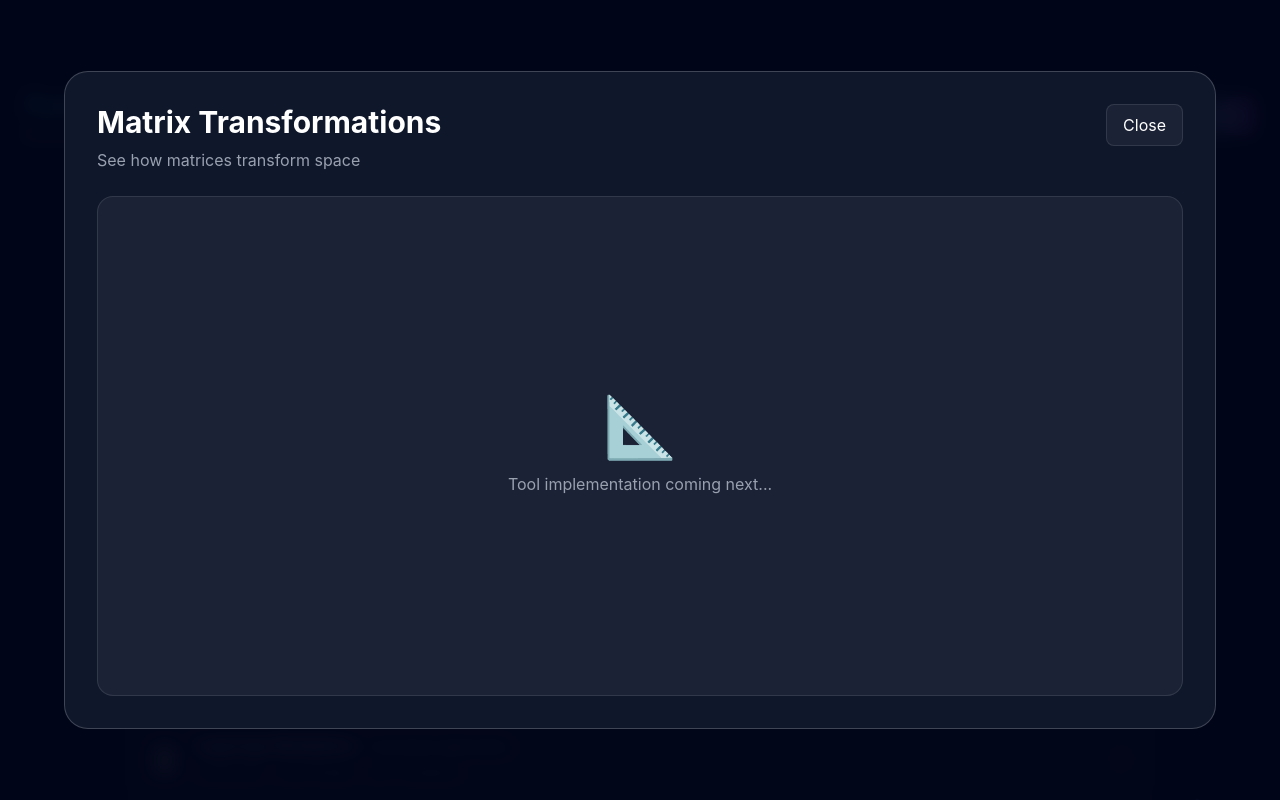
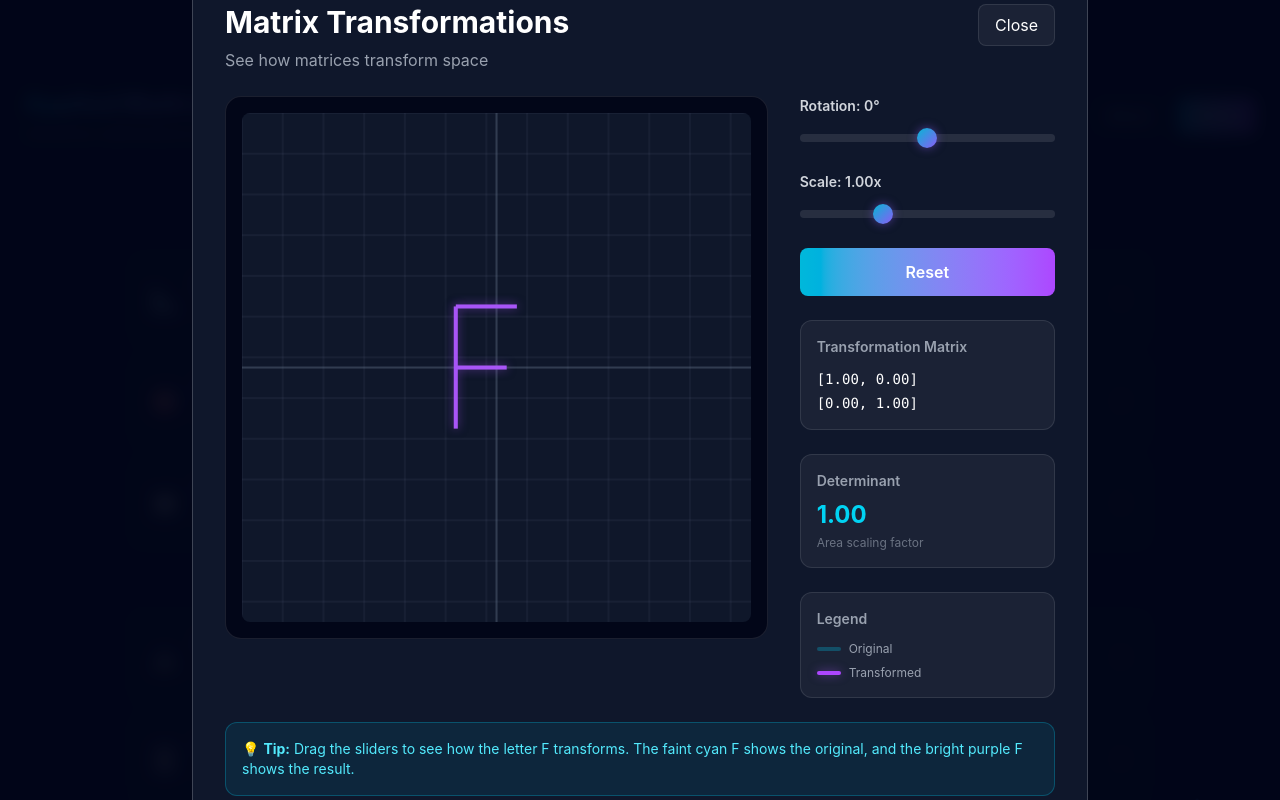
Before and after one commit to TedTes/operum, a React (Vite) app: page / in a window 1280 px wide. Both pictures are taken after a click on the element 640 px from the left and 299 px from the top of the page. Shown: the top 800 px of the page. Built offline with nearby package versions, Linux system fonts and the light colour scheme.

Commit message:
add matrix letter transform component

```diff
--- a/src/components/Home.jsx
+++ b/src/components/Home.jsx
@@ -1,4 +1,5 @@
 import React, { useState, useEffect, useRef, Fragment } from 'react';
+import MatrixTransform from './MatrixTransform';
 
 const Home = () => {
   const canvasRef = useRef(null);
@@ -458,8 +459,12 @@ const Home = () => {
           </div>
         </div>
 
-        {/* Tool Workspace - Placeholder */}
+        {/* Tool Workspace */}
         {selectedTool && (
+          <>
+            {selectedTool === 'matrix-transform' ? (
+              <MatrixTransform onClose={() => setSelectedTool(null)} />
+            ) : (
               <div
                 className="fixed inset-0 bg-slate-950/95 backdrop-blur-sm z-50 flex items-center justify-center p-6"
                 onClick={() => setSelectedTool(null)}
@@ -485,7 +490,7 @@ const Home = () => {
                     </button>
                   </div>
 
-              {/* Tool content will go here */}
+                  {/* Tool content placeholder */}
                   <div className="bg-white/5 rounded-2xl border border-white/10 p-8 min-h-[500px] flex items-center justify-center">
                     <div className="text-center">
                       <div className="text-6xl mb-4">
@@ -499,6 +504,8 @@ const Home = () => {
                 </div>
               </div>
             )}
+          </>
+        )}
 
       </div>
     </div>
--- /dev/null
+++ b/src/components/MatrixTransform.jsx
@@ -0,0 +1,294 @@
+import React, { useState, useEffect, useRef } from 'react';
+
+const MatrixTransform = ({ onClose }) => {
+  const canvasRef = useRef(null);
+  const [rotation, setRotation] = useState(0);
+  const [scale, setScale] = useState(1);
+
+  // Letter F shape coordinates (relative to center)
+  const letterF = [
+    // Vertical line
+    { x: -40, y: -60 }, { x: -40, y: 60 },
+    // Top horizontal
+    { x: -40, y: -60 }, { x: 20, y: -60 },
+    // Middle horizontal
+    { x: -40, y: 0 }, { x: 10, y: 0 }
+  ];
+
+  // Create transformation matrix
+  const getTransformMatrix = () => {
+    const theta = (rotation * Math.PI) / 180;
+    const cos = Math.cos(theta);
+    const sin = Math.sin(theta);
+
+    // Combined rotation and scale matrix
+    return [
+      [scale * cos, -scale * sin],
+      [scale * sin, scale * cos]
+    ];
+  };
+
+  // Apply matrix to a point
+  const transformPoint = (point, matrix) => {
+    return {
+      x: matrix[0][0] * point.x + matrix[0][1] * point.y,
+      y: matrix[1][0] * point.x + matrix[1][1] * point.y
+    };
+  };
+
+  // Calculate determinant
+  const getDeterminant = (matrix) => {
+    return matrix[0][0] * matrix[1][1] - matrix[0][1] * matrix[1][0];
+  };
+
+  // Draw on canvas
+  useEffect(() => {
+    const canvas = canvasRef.current;
+    if (!canvas) return;
+
+    const ctx = canvas.getContext('2d');
+    const width = canvas.width;
+    const height = canvas.height;
+    const centerX = width / 2;
+    const centerY = height / 2;
+
+    // Clear canvas
+    ctx.fillStyle = '#0f172a';
+    ctx.fillRect(0, 0, width, height);
+
+    // Draw grid
+    ctx.strokeStyle = 'rgba(100, 116, 139, 0.2)';
+    ctx.lineWidth = 1;
+
+    // Vertical lines
+    for (let x = 0; x <= width; x += 40) {
+      ctx.beginPath();
+      ctx.moveTo(x, 0);
+      ctx.lineTo(x, height);
+      ctx.stroke();
+    }
+
+    // Horizontal lines
+    for (let y = 0; y <= height; y += 40) {
+      ctx.beginPath();
+      ctx.moveTo(0, y);
+      ctx.lineTo(width, y);
+      ctx.stroke();
+    }
+
+    // Draw axes (original)
+    ctx.strokeStyle = 'rgba(100, 116, 139, 0.4)';
+    ctx.lineWidth = 2;
+
+    // X-axis
+    ctx.beginPath();
+    ctx.moveTo(0, centerY);
+    ctx.lineTo(width, centerY);
+    ctx.stroke();
+
+    // Y-axis
+    ctx.beginPath();
+    ctx.moveTo(centerX, 0);
+    ctx.lineTo(centerX, height);
+    ctx.stroke();
+
+    // Get transformation matrix
+    const matrix = getTransformMatrix();
+
+    // Draw original F (faint)
+    ctx.strokeStyle = 'rgba(6, 182, 212, 0.3)';
+    ctx.lineWidth = 3;
+
+    for (let i = 0; i < letterF.length; i += 2) {
+      ctx.beginPath();
+      ctx.moveTo(centerX + letterF[i].x, centerY + letterF[i].y);
+      ctx.lineTo(centerX + letterF[i + 1].x, centerY + letterF[i + 1].y);
+      ctx.stroke();
+    }
+
+    // Draw transformed F (bold)
+    const transformedF = letterF.map(p => transformPoint(p, matrix));
+
+    ctx.strokeStyle = 'rgba(168, 85, 247, 1)';
+    ctx.lineWidth = 4;
+    ctx.shadowBlur = 10;
+    ctx.shadowColor = 'rgba(168, 85, 247, 0.5)';
+
+    for (let i = 0; i < transformedF.length; i += 2) {
+      ctx.beginPath();
+      ctx.moveTo(centerX + transformedF[i].x, centerY + transformedF[i].y);
+      ctx.lineTo(centerX + transformedF[i + 1].x, centerY + transformedF[i + 1].y);
+      ctx.stroke();
+    }
+
+    ctx.shadowBlur = 0;
+
+  }, [rotation, scale]);
+
+  const handleReset = () => {
+    setRotation(0);
+    setScale(1);
+  };
+
+  const matrix = getTransformMatrix();
+  const determinant = getDeterminant(matrix);
+
+  return (
+    <div className="fixed inset-0 bg-slate-950/95 backdrop-blur-sm z-50 flex items-center justify-center p-6">
+      <div className="bg-slate-900 rounded-3xl border border-white/20 max-w-4xl w-full p-8">
+        {/* Header */}
+        <div className="flex justify-between items-start mb-6">
+          <div>
+            <h2 className="text-3xl font-bold text-white mb-2">
+              Matrix Transformations
+            </h2>
+            <p className="text-gray-400">See how matrices transform space</p>
+          </div>
+          <button
+            onClick={onClose}
+            className="px-4 py-2 bg-white/5 hover:bg-white/10 rounded-lg border border-white/10 transition-colors"
+          >
+            Close
+          </button>
+        </div>
+
+        <div className="grid grid-cols-1 lg:grid-cols-3 gap-8">
+          {/* Canvas */}
+          <div className="lg:col-span-2">
+            <div className="bg-slate-950 rounded-2xl border border-white/10 p-4">
+              <canvas
+                ref={canvasRef}
+                width={500}
+                height={500}
+                className="w-full rounded-lg"
+              />
+            </div>
+          </div>
+
+          {/* Controls */}
+          <div className="space-y-6">
+            {/* Rotation Control */}
+            <div>
+              <label className="block text-sm font-semibold text-gray-300 mb-2">
+                Rotation: {rotation}°
+              </label>
+              <input
+                type="range"
+                min="-180"
+                max="180"
+                value={rotation}
+                onChange={(e) => setRotation(Number(e.target.value))}
+                className="w-full h-2 bg-white/10 rounded-lg appearance-none cursor-pointer slider"
+              />
+            </div>
+
+            {/* Scale Control */}
+            <div>
+              <label className="block text-sm font-semibold text-gray-300 mb-2">
+                Scale: {scale.toFixed(2)}x
+              </label>
+              <input
+                type="range"
+                min="0.1"
+                max="3"
+                step="0.1"
+                value={scale}
+                onChange={(e) => setScale(Number(e.target.value))}
+                className="w-full h-2 bg-white/10 rounded-lg appearance-none cursor-pointer slider"
+              />
+            </div>
+
+            {/* Reset Button */}
+            <button
+              onClick={handleReset}
+              className="w-full px-4 py-3 bg-gradient-to-r from-cyan-500 to-purple-500 rounded-lg font-semibold hover:shadow-lg hover:shadow-cyan-500/30 transition-all"
+            >
+              Reset
+            </button>
+
+            {/* Matrix Display */}
+            <div className="bg-white/5 rounded-xl border border-white/10 p-4">
+              <h3 className="text-sm font-semibold text-gray-400 mb-3">
+                Transformation Matrix
+              </h3>
+              <div className="font-mono text-sm text-white space-y-1">
+                <div>
+                  [{matrix[0][0].toFixed(2)}, {matrix[0][1].toFixed(2)}]
+                </div>
+                <div>
+                  [{matrix[1][0].toFixed(2)}, {matrix[1][1].toFixed(2)}]
+                </div>
+              </div>
+            </div>
+
+            {/* Determinant */}
+            <div className="bg-white/5 rounded-xl border border-white/10 p-4">
+              <h3 className="text-sm font-semibold text-gray-400 mb-2">
+                Determinant
+              </h3>
+              <div className="text-2xl font-bold text-cyan-400">
+                {determinant.toFixed(2)}
+              </div>
+              <p className="text-xs text-gray-500 mt-1">
+                Area scaling factor
+              </p>
+            </div>
+
+            {/* Legend */}
+            <div className="bg-white/5 rounded-xl border border-white/10 p-4">
+              <h3 className="text-sm font-semibold text-gray-400 mb-3">
+                Legend
+              </h3>
+              <div className="space-y-2 text-xs">
+                <div className="flex items-center gap-2">
+                  <div className="w-6 h-1 bg-cyan-500/30 rounded"></div>
+                  <span className="text-gray-400">Original</span>
+                </div>
+                <div className="flex items-center gap-2">
+                  <div className="w-6 h-1 bg-purple-500 rounded shadow-glow"></div>
+                  <span className="text-gray-400">Transformed</span>
+                </div>
+              </div>
+            </div>
+          </div>
+        </div>
+
+        {/* Instructions */}
+        <div className="mt-6 bg-cyan-500/10 border border-cyan-500/30 rounded-xl p-4">
+          <p className="text-sm text-cyan-300">
+            💡 <strong>Tip:</strong> Drag the sliders to see how the letter F transforms.
+            The faint cyan F shows the original, and the bright purple F shows the result.
+          </p>
+        </div>
+      </div>
+
+      <style jsx>{`
+        .slider::-webkit-slider-thumb {
+          appearance: none;
+          width: 20px;
+          height: 20px;
+          border-radius: 50%;
+          background: linear-gradient(135deg, #06b6d4, #8b5cf6);
+          cursor: pointer;
+          box-shadow: 0 0 10px rgba(139, 92, 246, 0.5);
+        }
+
+        .slider::-moz-range-thumb {
+          width: 20px;
+          height: 20px;
+          border-radius: 50%;
+          background: linear-gradient(135deg, #06b6d4, #8b5cf6);
+          cursor: pointer;
+          border: none;
+          box-shadow: 0 0 10px rgba(139, 92, 246, 0.5);
+        }
+
+        .shadow-glow {
+          box-shadow: 0 0 10px rgba(168, 85, 247, 0.5);
+        }
+      `}</style>
+    </div>
+  );
+};
+
+export default MatrixTransform;
```
Lines whose indentation alone changed are shown as unchanged.
